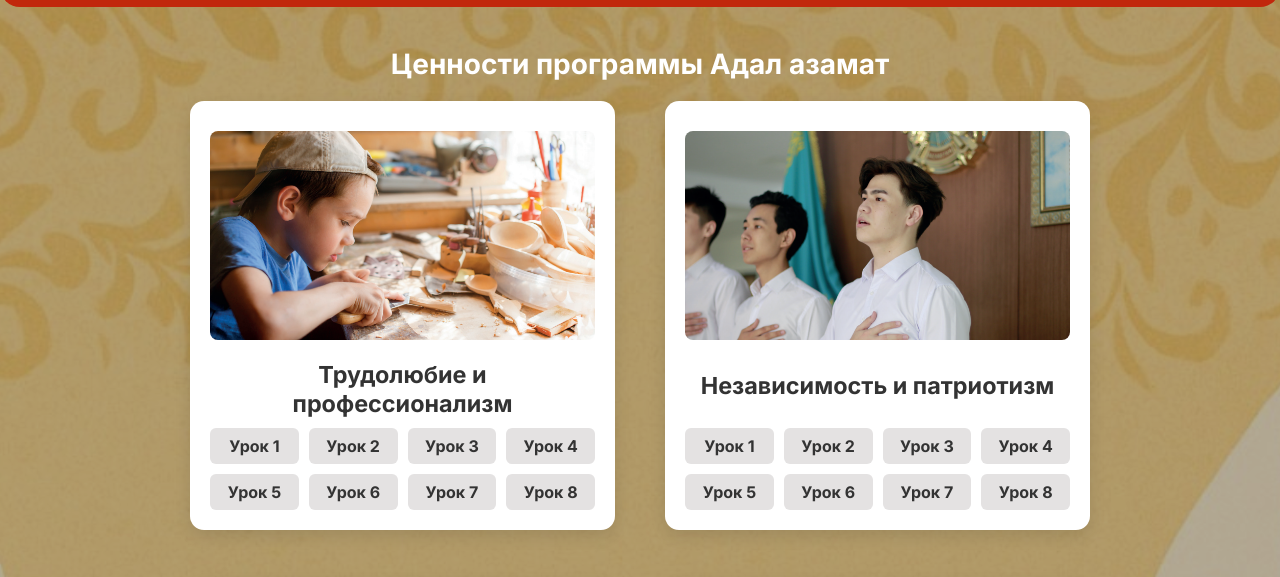
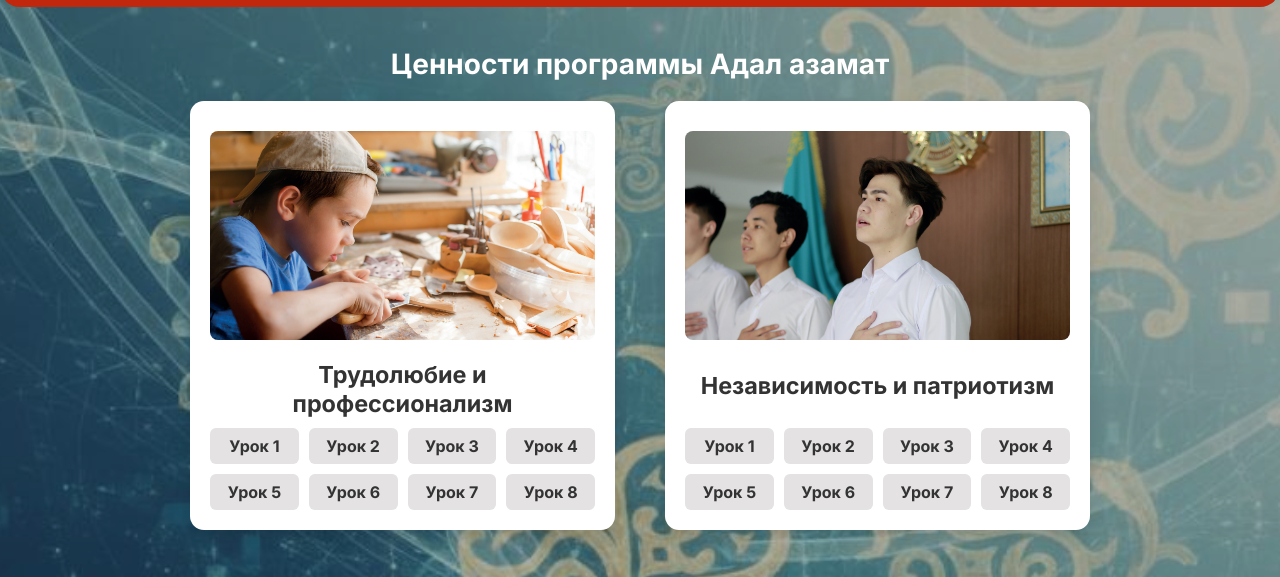
Before and after one commit to devilaiz/rusyaz, a plain HTML site: page index.html in a window 1280 px wide. Shown: the part 169-746 px from the top of the page. Drawn offline with Linux system fonts and the light colour scheme.

Commit message:
Update style.css

```diff
--- a/style.css
+++ b/style.css
@@ -3,7 +3,7 @@ body {
   font-family: "Inter", sans-serif;
   background:
     linear-gradient(rgba(0, 0, 0, 0.3), rgba(0, 0, 0, 0.3)),
-    url(./imgs/moscow.jpeg);
+    url(./imgs/moscow.jpg);
   background-size: cover;
   background-position: center;
   color: #333;
```
